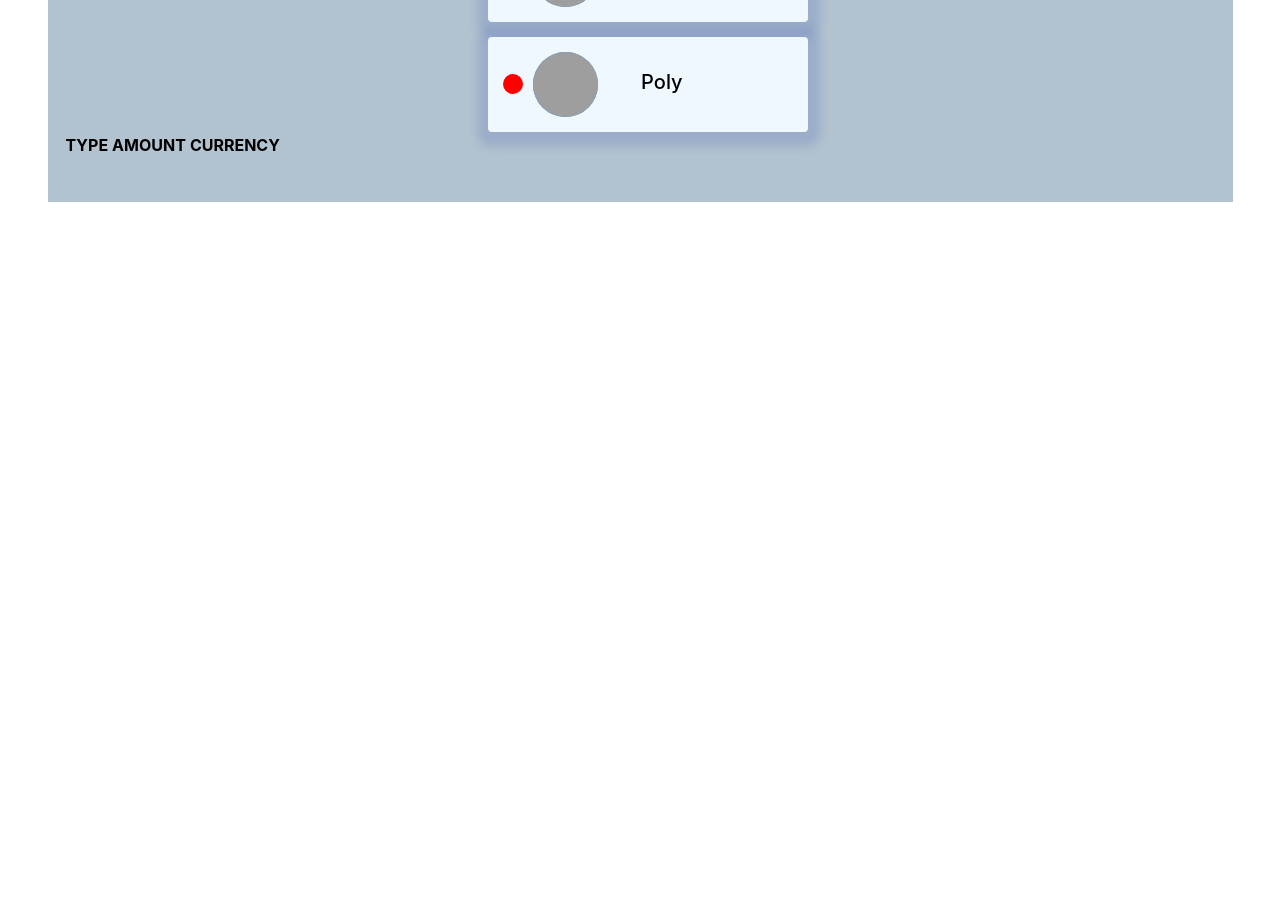
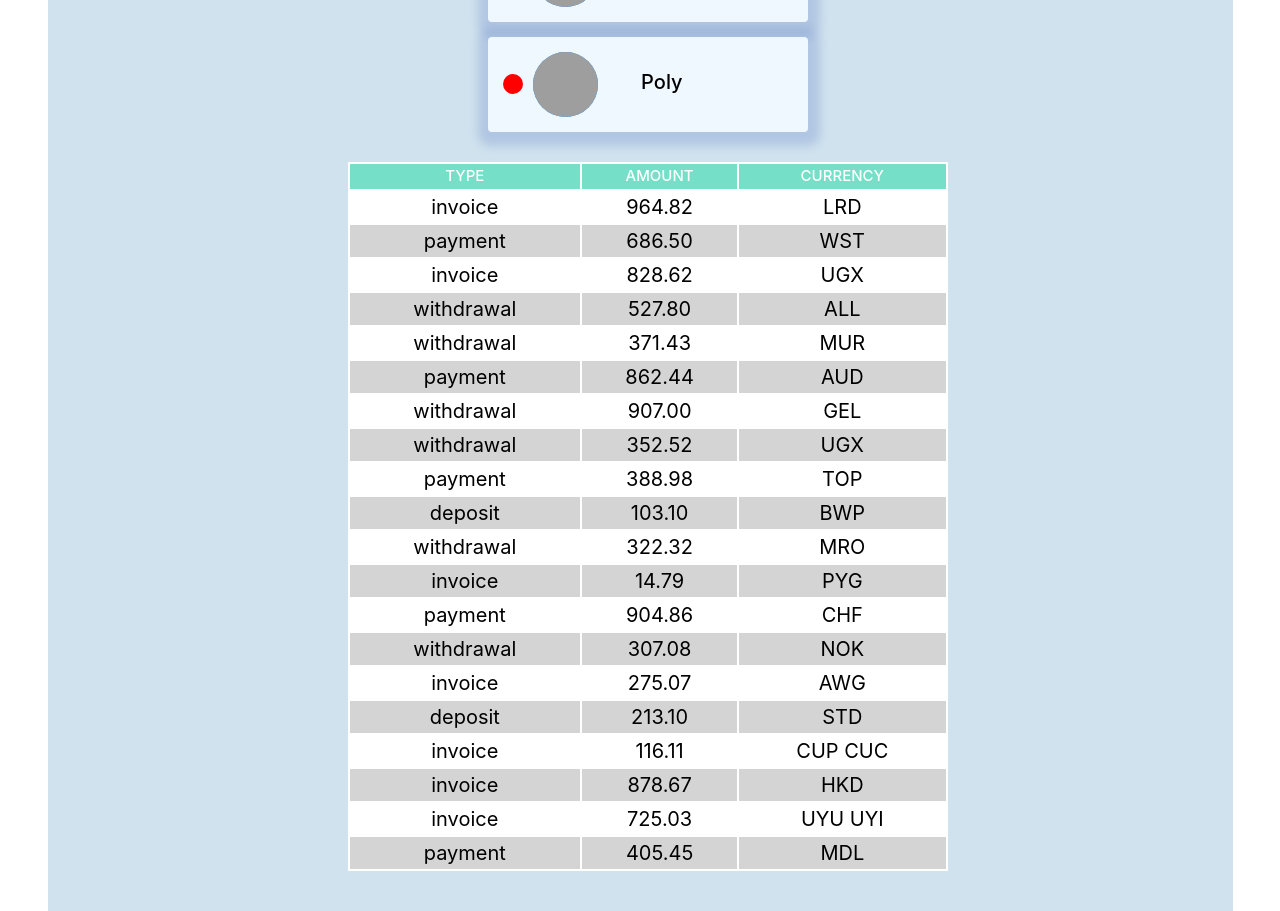
Before and after one commit to Den4icGuti/goit-react-hw-01-components, a React (Create React App) app: page / in a window 1280 px wide. Shown: the part 980-1891 px from the top of the page. Before the commit the page ends 1182 px from the top, so only its background shows below. Built offline with nearby package versions, Linux system fonts and the light colour scheme; grey boxes are pictures that could not be loaded.

Commit message:
transaction history is ready

```diff
--- a/src/App.js
+++ b/src/App.js
@@ -8,7 +8,7 @@ import data from './Components/Statistics/data.json';
 import dataFriends from './Components/Friends/friends.json';
 import FriendsList from "Components/Friends/FriendsList";
 import transactions from './Components/Transaction-history/transactions.json';
-import TransactonHistory from "Components/Transaction-history/Transaction";
+import TransactionItem from "Components/Transaction-history/TransactionsItem";
 
 function App() {
   return (
@@ -22,7 +22,10 @@ function App() {
       />
       <Statistic item={data} />
       <FriendsList item={dataFriends} />
-      <TransactonHistory props={transactions}
+      <TransactionItem transaction={transactions}
+        type={transactions.type}
+        amount={transactions.amount}
+        currency={transactions.amount}
       />
       </Container>
     )
--- a/src/Components/Transaction-history/Transaction.js
+++ b/src/Components/Transaction-history/Transaction.js
@@ -1,24 +1,20 @@
+import PropTypes from "prop-types";
+import styles from './TransactionTable.module.css'
 
 export default function Transacton(props) {
   const {type,amount,currency} = props;
   return (
-  <table className="">
-  <thead>
-    <tr>
-          <th>TYPE</th>
-          <th>AMOUNT</th>
-          <th>CURRENCY</th>
-    </tr>
-  </thead>
+    <>
+      <td className={styles.textInfo}>{type}</td>
+      <td className={styles.textInfo}>{amount}</td>
+      <td className={styles.textInfo}>{currency}</td>
+    </>
 
-      <tbody>
-    <tr>
-          <td>{type}</td>
-          <td>{amount}</td>
-          <td>{currency}</td>
-    </tr>
+  );
+};
 
-  </tbody>
-</table>
-  )
+Transacton.propTypes = {
+  type: PropTypes.string.isRequired,
+  amount: PropTypes.string.isRequired,
+  currency:PropTypes.string.isRequired
 }
--- /dev/null
+++ b/src/Components/Transaction-history/TransactionTable.module.css
@@ -0,0 +1,26 @@
+.table {
+  margin: 0 auto;
+  margin-top: 30px;
+  width: 600px;
+  text-align: center;
+  background-color: rgb(255, 255, 255);
+}
+
+.title {
+  font-size: 15px;
+  font-weight: 500;
+  color: rgb(255, 255, 255);
+  background-color: rgb(118, 223, 200);
+  text-transform: uppercase;
+  line-height: 1.5;
+}
+
+.textInfo {
+  font-size: 20px;
+  font-weight: 400;
+  line-height: 1.5;
+}
+
+tr:nth-child(2n) {
+  background-color: rgb(212, 212, 212);
+}
--- /dev/null
+++ b/src/Components/Transaction-history/TransactionsItem.js
@@ -0,0 +1,27 @@
+import Transacton from "./Transaction";
+import styles from './TransactionTable.module.css'
+
+export default function TransactionItem({transaction}) {
+  return (
+    <table className={styles.table}>
+      <thead >
+        <tr>
+          <th className={styles.title}>TYPE</th>
+          <th className={styles.title}>AMOUNT</th>
+          <th className={styles.title}>CURRENCY</th>
+        </tr>
+      </thead>
+      <tbody>
+        {transaction.map(transactions =>
+          <tr key={transactions.id}>
+            <Transacton
+              type={transactions.type}
+              amount={transactions.amount}
+              currency={transactions.currency}
+            />
+          </tr>
+        )}
+      </tbody>
+    </table>
+  );
+}
--- a/src/Container/Container.module.css
+++ b/src/Container/Container.module.css
@@ -3,7 +3,7 @@
   margin: 0 auto;
   padding-left: 15px;
   padding-left: 15px;
-  background-color: rgb(179, 194, 207);
+  background-color: rgb(208, 226, 238);
   padding-top: 40px;
   padding-bottom: 40px;
 }
```
